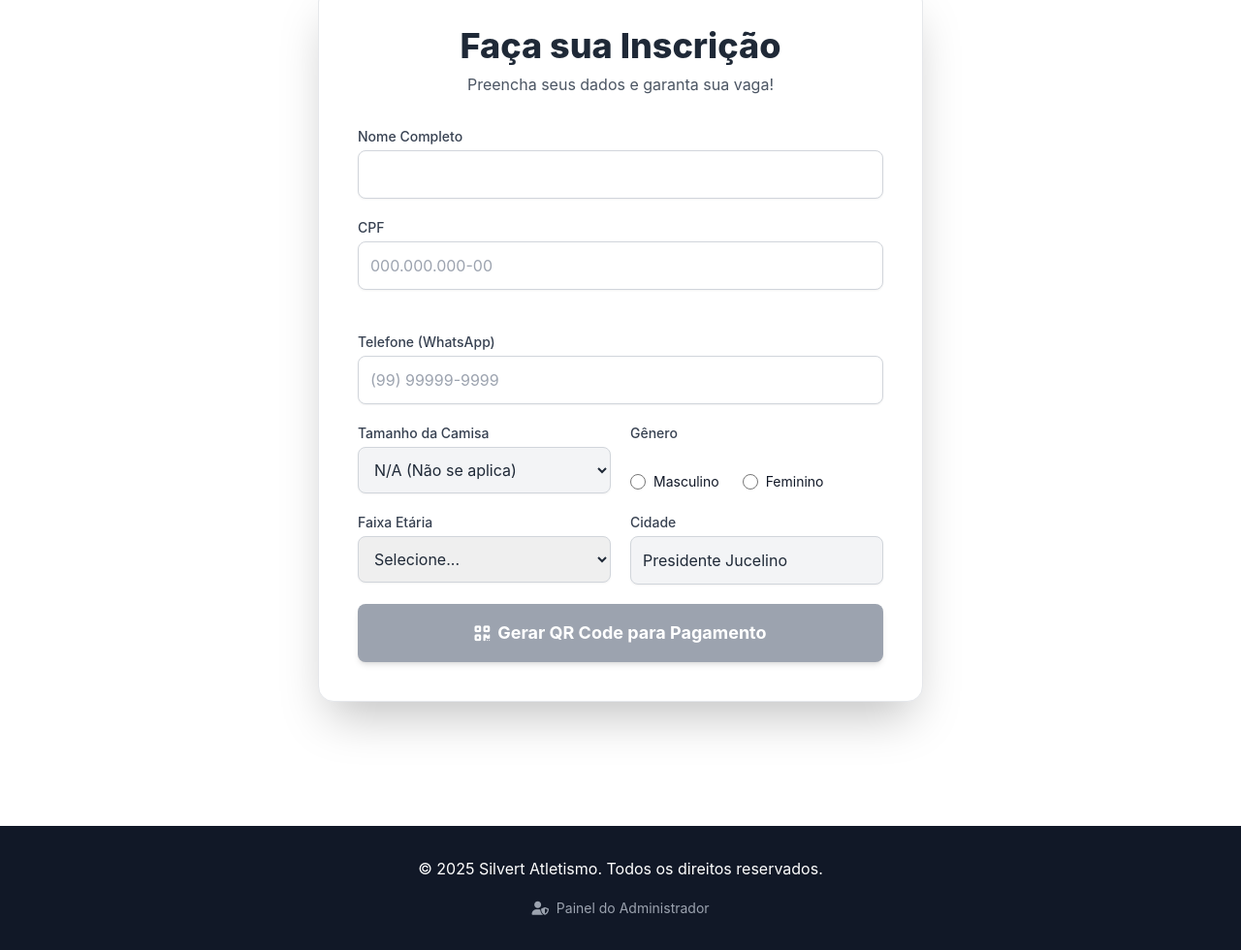
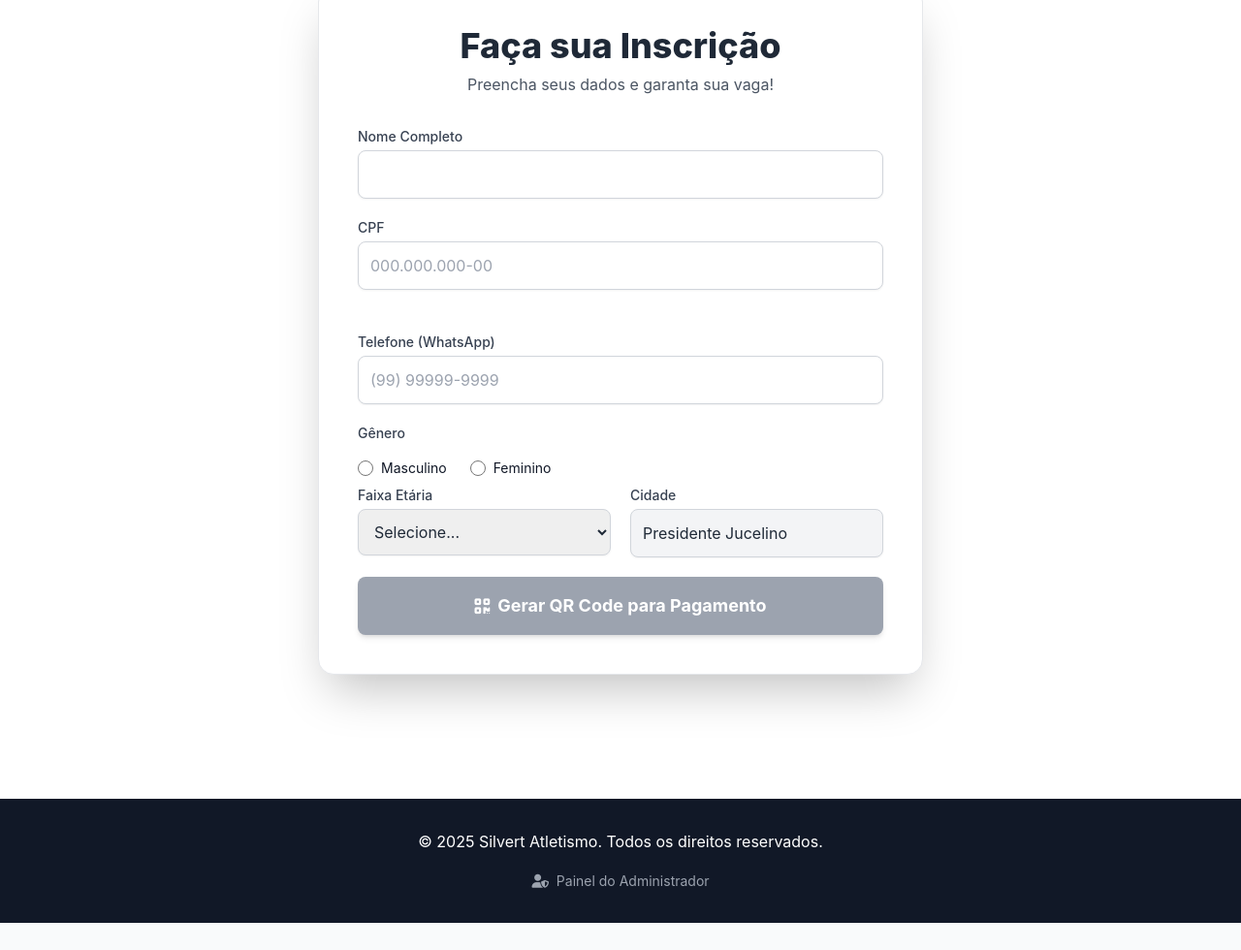
Before and after one commit to dlcantanhede/SiteAtletismo, a website: page atletismo-site/public/index.html in a window 1280 px wide. Shown: the part 2662-3642 px from the top of the page at 97% size. After the commit the page ends 3614 px from the top, so only its background shows below. Drawn offline with nearby package versions, Linux system fonts and the light colour scheme; no server answers.

Commit message:
Update index.html

```diff
--- a/atletismo-site/public/index.html
+++ b/atletismo-site/public/index.html
@@ -158,12 +158,14 @@
               <input type="tel" id="telefone" name="telefone" placeholder="(99) 99999-9999" required class="w-full p-3 border border-gray-300 rounded-lg shadow-sm focus:ring-2 focus:ring-primary-red focus:border-primary-red transition">
             </div>
             <div class="grid grid-cols-1 sm:grid-cols-2 gap-5">
-              <div>
-                <label for="tamanho_camisa" class="block text-sm font-medium text-gray-700 mb-1">Tamanho da Camisa</label>
-                <select id="tamanho_camisa" name="tamanho_camisa" required class="w-full p-3 border border-gray-300 rounded-lg shadow-sm focus:ring-2 focus:ring-primary-red focus:border-primary-red transition bg-gray-100">
-                  <option value="N/A" selected>N/A (Não se aplica)</option>
+              <!-- Campo de Camisa Oculto: Mantém o ID para o seu script não travar -->
+            <div class="hidden" style="display: none;">
+              <label for="tamanho_camisa">Tamanho da Camisa</label>
+                <select id="tamanho_camisa" name="tamanho_camisa">
+                 <option value="N/A" selected>N/A</option>
                 </select>
-              </div>
+            </div>
+
               <div>
                 <label class="block text-sm font-medium text-gray-700 mb-1">Gênero</label>
                 <div class="flex items-center space-x-6 h-full">
```
